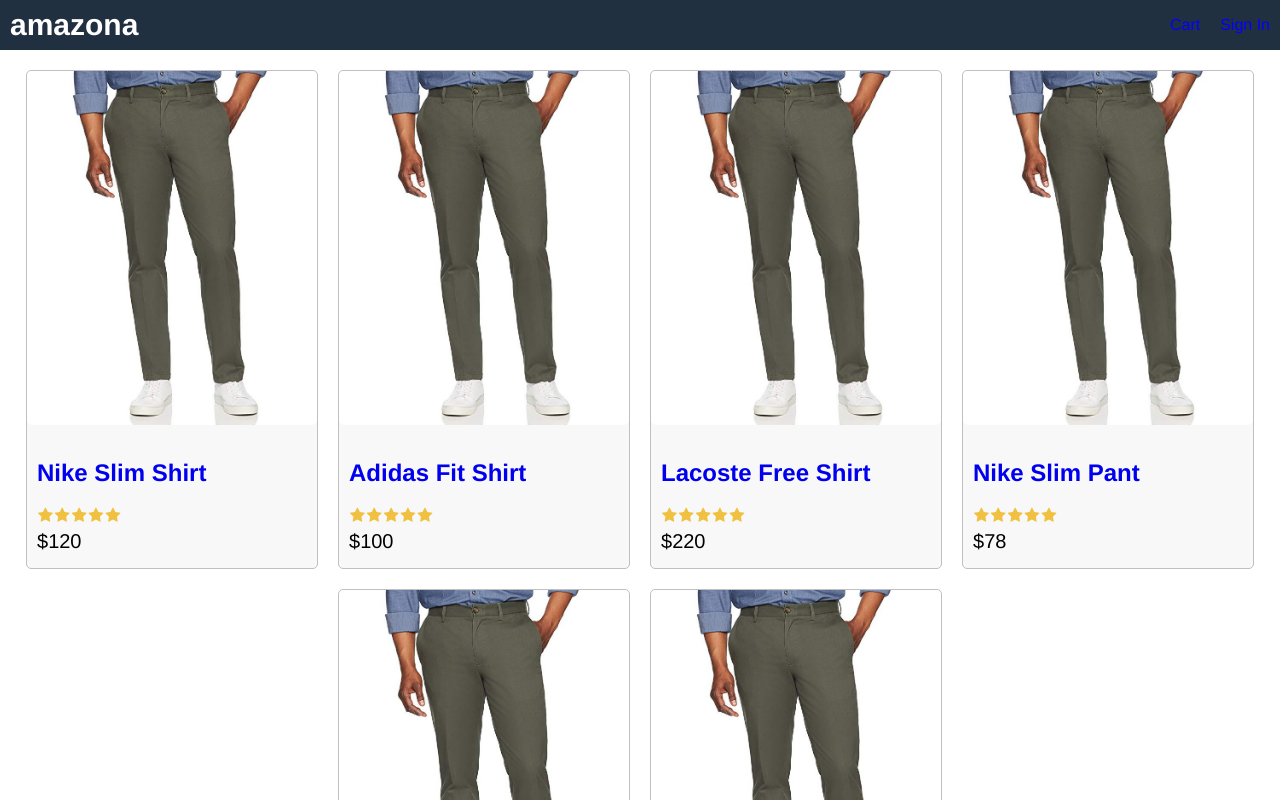
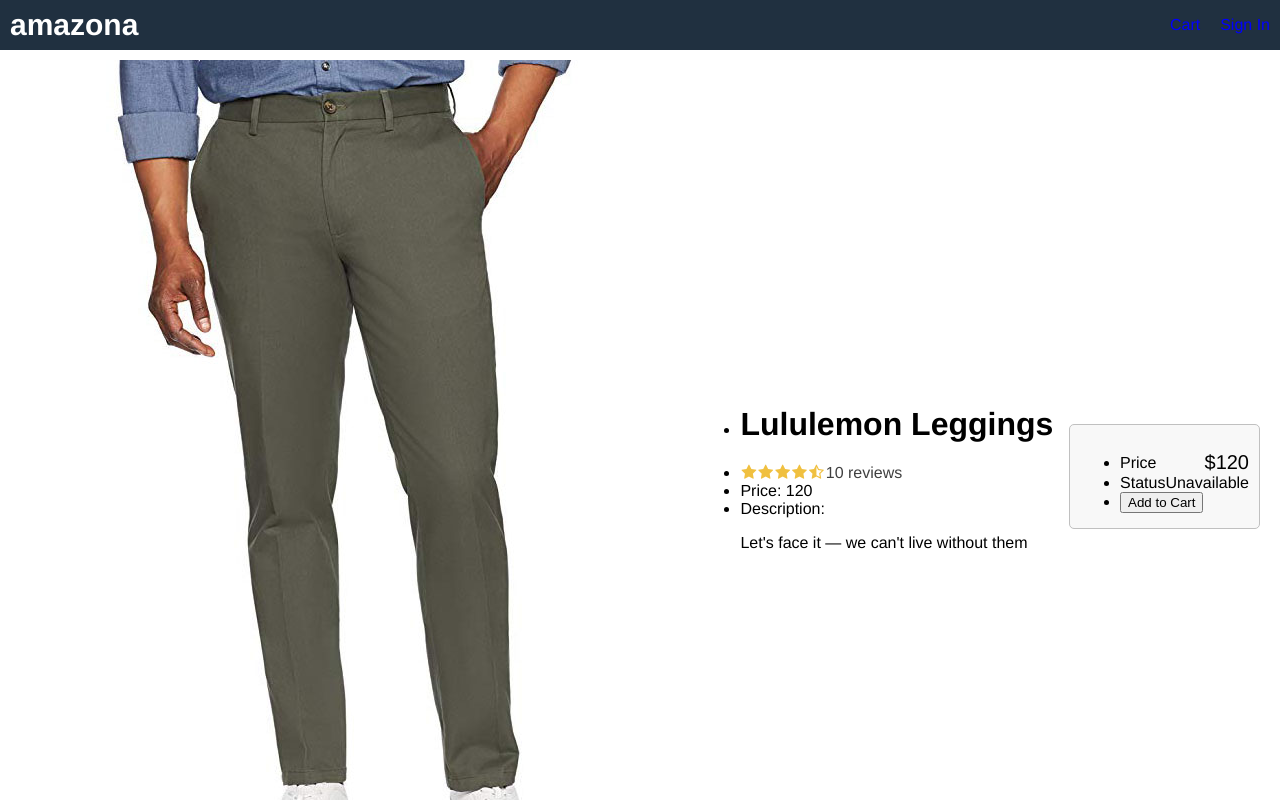
Before and after one commit to lauriewaller/ecommerce, a React (Create React App) app in the folder frontend/: page /product/1 in a window 1280 px wide. Shown: the top 800 px of the page. Built offline with nearby package versions, Linux system fonts and the light colour scheme.

Commit message:
add react-router-dom, productScreen

```diff
--- a/frontend/package.json
+++ b/frontend/package.json
@@ -8,6 +8,7 @@
     "@testing-library/user-event": "^12.8.3",
     "react": "^17.0.2",
     "react-dom": "^17.0.2",
+    "react-router-dom": "^5.2.1",
     "react-scripts": "4.0.3",
     "web-vitals": "^1.1.2"
   },
--- a/frontend/src/App.js
+++ b/frontend/src/App.js
@@ -1,8 +1,11 @@
-import React from 'react';
-import data from './data';
+import React from "react";
+import { BrowserRouter, Route } from "react-router-dom";
+import ProductScreen from "./screens/ProductScreen";
+import HomeScreen from "./screens/HomeScreen";
 
 function App() {
   return (
+    <BrowserRouter>
       <div className="grid-container">
         <header className="row">
           <div>
@@ -16,48 +19,12 @@
           </div>
         </header>
         <main>
-        <div>
-          <div className="row center">
-            {data.products.map((product) => (
-              // key here allows each card to be separated based on id from each obj
-              <div key={product._id} className="card">
-                <a href={`/product/${product._id}`}>
-                  <img
-                    className="medium"
-                    src={product.image}
-                    alt={product.name}
-                  />
-                </a>
-                <div className="card-body">
-                  <a href={`/product/${product._id}`}>
-                    <h2>{product.name}</h2>
-                  </a>
-                  <div className="rating">
-                    <span>
-                      <i className="fa fa-star"></i>
-                    </span>
-                    <span>
-                      <i className="fa fa-star"></i>
-                    </span>
-                    <span>
-                      <i className="fa fa-star"></i>
-                    </span>
-                    <span>
-                      <i className="fa fa-star"></i>
-                    </span>
-                    <span>
-                      <i className="fa fa-star"></i>
-                    </span>
-                  </div>
-                  <div className="price">${product.price}</div>
-                </div>
-              </div>
-            ))}
-          </div>
-        </div>
+          <Route path="/product/:id" component={ProductScreen}></Route>
+          <Route path="/" component={HomeScreen} exact></Route>
         </main>
         <footer className="row center">All right reserved</footer>
       </div>
+    </BrowserRouter>
   );
 }
 
--- /dev/null
+++ b/frontend/src/components/Product.js
@@ -0,0 +1,20 @@
+import React from "react";
+import Rating from "./Rating";
+
+export default function Product(props) {
+  const { product } = props;
+  return (
+    <div key={product._id} className="card">
+      <a href={`/product/${product._id}`}>
+        <img className="medium" src={product.image} alt={product.name} />
+      </a>
+      <div className="card-body">
+        <a href={`/product/${product._id}`}>
+          <h2>{product.name}</h2>
+        </a>
+        <Rating rating={product.rating} numReviews={product.numReviews} />
+        <div className="price">${product.price}</div>
+      </div>
+    </div>
+  );
+}
--- /dev/null
+++ b/frontend/src/components/Rating.js
@@ -0,0 +1,65 @@
+import React from "react";
+
+export default function Rating(props) {
+  const { rating, numReviews } = props;
+  return (
+    <div className="rating">
+      <span>
+        <i
+          className={
+            rating >= 1
+              ? "fa fa-star"
+              : rating >= 0.5
+              ? "fa fa-star-half-o"
+              : "fa fa-star-o"
+          }
+        ></i>
+      </span>
+      <span>
+        <i
+          className={
+            rating >= 2
+              ? "fa fa-star"
+              : rating >= 1.5
+              ? "fa fa-star-half-o"
+              : "fa fa-star-o"
+          }
+        ></i>
+      </span>
+      <span>
+        <i
+          className={
+            rating >= 3
+              ? "fa fa-star"
+              : rating >= 2.5
+              ? "fa fa-star-half-o"
+              : "fa fa-star-o"
+          }
+        ></i>
+      </span>
+      <span>
+        <i
+          className={
+            rating >= 4
+              ? "fa fa-star"
+              : rating >= 3.5
+              ? "fa fa-star-half-o"
+              : "fa fa-star-o"
+          }
+        ></i>
+      </span>
+      <span>
+        <i
+          className={
+            rating >= 5
+              ? "fa fa-star"
+              : rating >= 4.5
+              ? "fa fa-star-half-o"
+              : "fa fa-star-o"
+          }
+        ></i>
+      </span>
+      <span>{numReviews + " reviews"}</span>
+    </div>
+  );
+}
--- a/frontend/src/data.js
+++ b/frontend/src/data.js
@@ -1,70 +1,70 @@
 const data = {
   products: [
     {
-      _id: '1',
-      name: 'Nike Slim Shirt',
-      category: 'Shirts',
-      image: '/images/p1.jpg',
+      _id: "1",
+      name: "Lululemon Leggings",
+      category: "Leggings",
+      image: "/images/p1.jpg",
       price: 120,
-      brand: 'Nike',
+      brand: "Nike",
       rating: 4.5,
       numReviews: 10,
-      description: 'high quality product',
+      description: "Let's face it — we can't live without them",
     },
     {
-      _id: '2',
-      name: 'Adidas Fit Shirt',
-      category: 'Shirts',
-      image: '/images/p1.jpg',
+      _id: "2",
+      name: "Adidas Fit Shirt",
+      category: "Shirts",
+      image: "/images/p1.jpg",
       price: 100,
-      brand: 'Adidas',
-      rating: 4.0,
+      brand: "Adidas",
+      rating: 3.0,
       numReviews: 10,
-      description: 'high quality product',
+      description: "You've never been more fit",
     },
     {
-      _id: '3',
-      name: 'Lacoste Free Shirt',
-      category: 'Shirts',
-      image: '/images/p1.jpg',
+      _id: "3",
+      name: "Lacoste Free Shirt",
+      category: "Shirts",
+      image: "/images/p1.jpg",
       price: 220,
-      brand: 'Lacoste',
+      brand: "Lacoste",
       rating: 4.8,
       numReviews: 17,
-      description: 'high quality product',
+      description: "For when you need an escape",
     },
     {
-      _id: '4',
-      name: 'Nike Slim Pant',
-      category: 'Pants',
-      image: '/images/p1.jpg',
+      _id: "4",
+      name: "Nike Slim Pant",
+      category: "Pants",
+      image: "/images/p1.jpg",
       price: 78,
-      brand: 'Nike',
+      brand: "Nike",
       rating: 4.5,
       numReviews: 14,
-      description: 'high quality product',
+      description: "The best slimming pants in the biz",
     },
     {
-      _id: '5',
-      name: 'Puma Slim Pant',
-      category: 'Pants',
-      image: '/images/p1.jpg',
+      _id: "5",
+      name: "Puma Slim Pant",
+      category: "Pants",
+      image: "/images/p1.jpg",
       price: 65,
-      brand: 'Puma',
+      brand: "Puma",
       rating: 4.5,
       numReviews: 10,
-      description: 'high quality product',
+      description: "For when you want to feel skinny",
     },
     {
-      _id: '6',
-      name: 'Adidas Fit Pant',
-      category: 'Pants',
-      image: '/images/p1.jpg',
+      _id: "6",
+      name: "Adidas Fit Pant",
+      category: "Pants",
+      image: "/images/p1.jpg",
       price: 139,
-      brand: 'Adidas',
-      rating: 4.5,
+      brand: "Adidas",
+      rating: 2.0,
       numReviews: 15,
-      description: 'high quality product',
+      description: "These will get you by",
     },
   ],
 };
--- a/frontend/src/index.css
+++ b/frontend/src/index.css
@@ -1,4 +1,3 @@
-
 html {
   font-size: 62.5%; /* 16px x 62.5 = 10px = 1rem */
   box-sizing: border-box;
@@ -13,16 +12,16 @@
 }
 
 #root {
-  height:100%;
+  height: 100%;
 }
 
 /* Layout */
 .grid-container {
   display: grid;
   grid-template-areas:
-    'header'
-    'main'
-    'footer';
+    "header"
+    "main"
+    "footer";
   grid-template-columns: 1fr;
   grid-template-rows: 5rem 1fr 5rem;
   height: 100%;
@@ -99,3 +98,6 @@
   color: #f0c040;
   margin: 0.1rem;
 }
+.rating span:last-child {
+  color: #404040;
+}
--- /dev/null
+++ b/frontend/src/screens/HomeScreen.js
@@ -0,0 +1,16 @@
+import React from "react";
+import data from "./../data";
+import Product from "./../components/Product";
+
+export default function HomeScreen() {
+  return (
+    <div>
+      <div className="row center">
+        {data.products.map((product) => (
+          // key here allows each card to be separated based on id from each obj
+          <Product key={product.id} product={product} />
+        ))}
+      </div>
+    </div>
+  );
+}
--- /dev/null
+++ b/frontend/src/screens/ProductScreen.js
@@ -0,0 +1,62 @@
+import React from "react";
+import data from "./../data";
+import Rating from "./../components/Rating";
+
+export default function ProductScreen(props) {
+  const product = data.products.find(
+    (product) => product._id === props.match.params.id
+  );
+  //props.match.params.id = the id passed as parameter into the URL
+  if (!product) {
+    return <div>Product not found!</div>;
+  }
+  return (
+    <React.Fragment>
+      <div className="row">
+        <div className="col-2">
+          <img className="large" src={product.image} alt={product.name}></img>
+        </div>
+        <div className="col-1"></div>
+        <ul>
+          <li>
+            <h1>{product.name}</h1>
+          </li>
+          <li>
+            <Rating rating={product.rating} numReviews={product.numReviews} />
+          </li>
+          <li>Price: {product.price}</li>
+          <li>
+            Description:<p>{product.description}</p>
+          </li>
+        </ul>
+        <div className="col-1">
+          <div className="card card-body">
+            <ul>
+              <li>
+                <div class="row">
+                  <div>Price</div>
+                  <div className="price">${product.price}</div>
+                </div>
+              </li>
+              <li>
+                <div class="row">
+                  <div>Status </div>
+                  <div>
+                    {product.countInStock > 0 ? (
+                      <span className="success">In Stock</span>
+                    ) : (
+                      <span className="error">Unavailable</span>
+                    )}
+                  </div>
+                </div>
+              </li>
+              <li>
+                <button className="primary block">Add to Cart</button>
+              </li>
+            </ul>
+          </div>
+        </div>
+      </div>
+    </React.Fragment>
+  );
+}
```
Also changed, not shown: 2 other files (tests, documents, lock files or other folders). Lines whose indentation alone changed are shown as unchanged.
